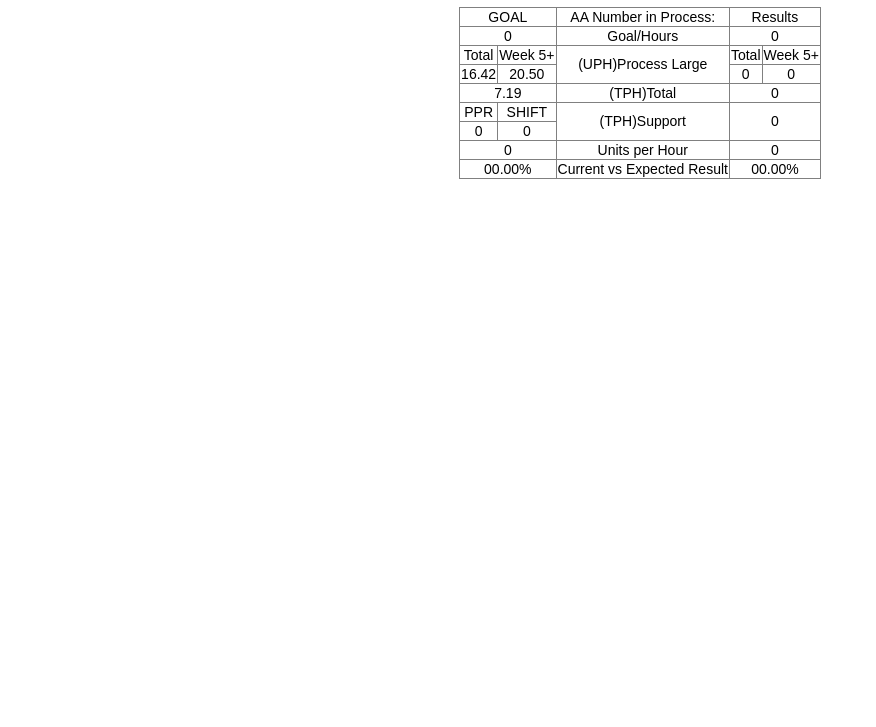
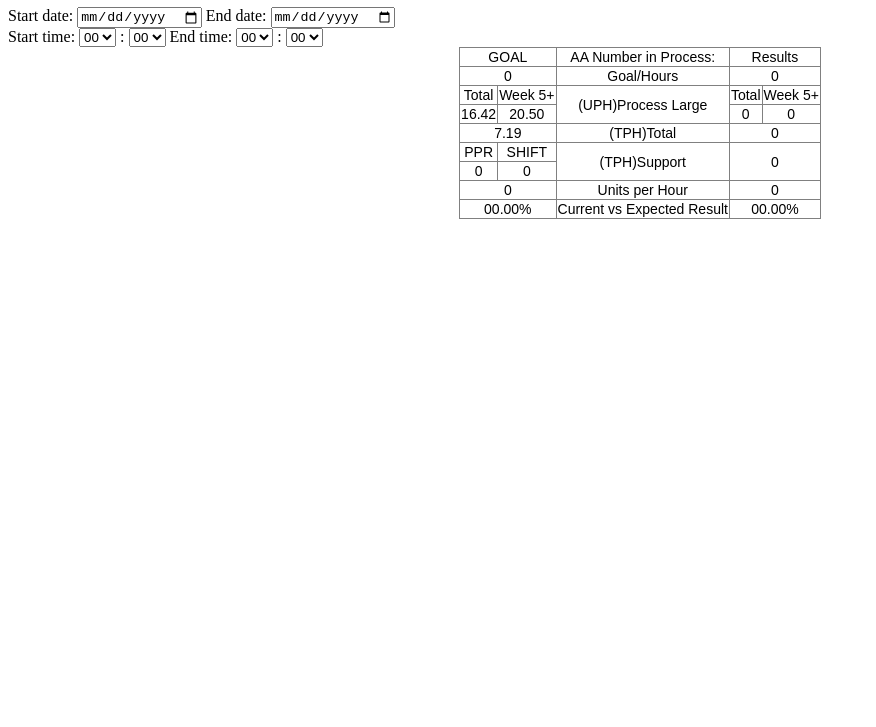
Before and after one commit to OnVax/onvax.github.io, a plain HTML site: page FlowHelper/index.html in a window 1280 px wide. Shown: the part 73-800 px from the top of the page, without its empty margins (0-876 px from the left). Drawn offline with Linux system fonts and the light colour scheme.

Commit message:
Add files via upload

```diff
--- a/FlowHelper/index.html
+++ b/FlowHelper/index.html
@@ -11,6 +11,83 @@
     <header>
         <h1>FlowHelper</h1>
     </header>
+    <div>
+        <label for="startDate">Start date:</label>
+        <input type="Date" id="startDate" name="Date">
+        <label for="startDate">End date:</label>
+        <input type="Date" id="startDate" name="Date">
+    </div>
+    <div>
+        <label for="startHourIntraday">Start time:</label>
+        <select id="startHourIntraday" name="startHourIntraday">
+            <option value="0">00</option>
+            <option value="1">01</option>
+            <option value="2">02</option>
+            <option value="3">03</option>
+            <option value="4">04</option>
+            <option value="5">05</option>
+            <option value="6">06</option>
+            <option value="7">07</option>
+            <option value="8">08</option>
+            <option value="9">09</option>
+            <option value="10">10</option>
+            <option value="11">11</option>
+            <option value="12">12</option>
+            <option value="13">13</option>
+            <option value="14">14</option>
+            <option value="15">15</option>
+            <option value="16">16</option>
+            <option value="17">17</option>
+            <option value="18">18</option>
+            <option value="19">19</option>
+            <option value="20">20</option>
+            <option value="21">21</option>
+            <option value="22">22</option>
+            <option value="23">23</option>
+        </select>
+        <span>:</span>
+        <select id="startMinuteIntraday" name="startMinuteIntraday">
+            <option value="0">00</option>
+            <option value="15">15</option>
+            <option value="30">30</option>
+            <option value="45">45</option>
+        </select>
+        <label for="endHourIntraday">End time:</label>
+        <select id="endHourIntraday" name="endHourIntraday">
+            <option value="0">00</option>
+            <option value="1">01</option>
+            <option value="2">02</option>
+            <option value="3">03</option>
+            <option value="4">04</option>
+            <option value="5">05</option>
+            <option value="6">06</option>
+            <option value="7">07</option>
+            <option value="8">08</option>
+            <option value="9">09</option>
+            <option value="10">10</option>
+            <option value="11">11</option>
+            <option value="12">12</option>
+            <option value="13">13</option>
+            <option value="14">14</option>
+            <option value="15">15</option>
+            <option value="16">16</option>
+            <option value="17">17</option>
+            <option value="18">18</option>
+            <option value="19">19</option>
+            <option value="20">20</option>
+            <option value="21">21</option>
+            <option value="22">22</option>
+            <option value="23">23</option>
+        </select>
+        <span>:</span>
+        <select id="endMinuteIntraday" name="endMinuteIntraday">
+            <option value="0">00</option>
+            <option value="15">15</option>
+            <option value="30">30</option>
+            <option value="45">45</option>
+        </select>
+    </div>
+
     <table class="tg">
         <thead>
           <tr>
```
